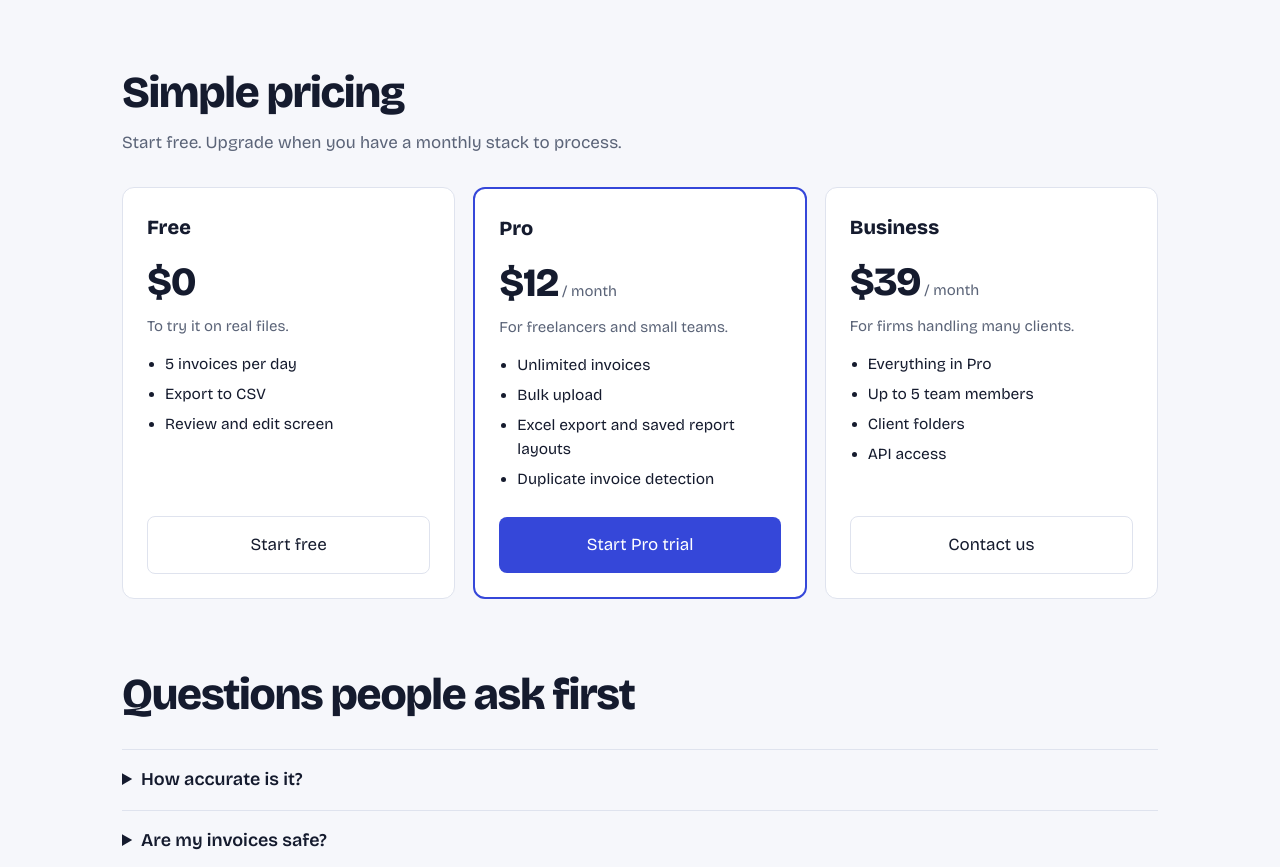
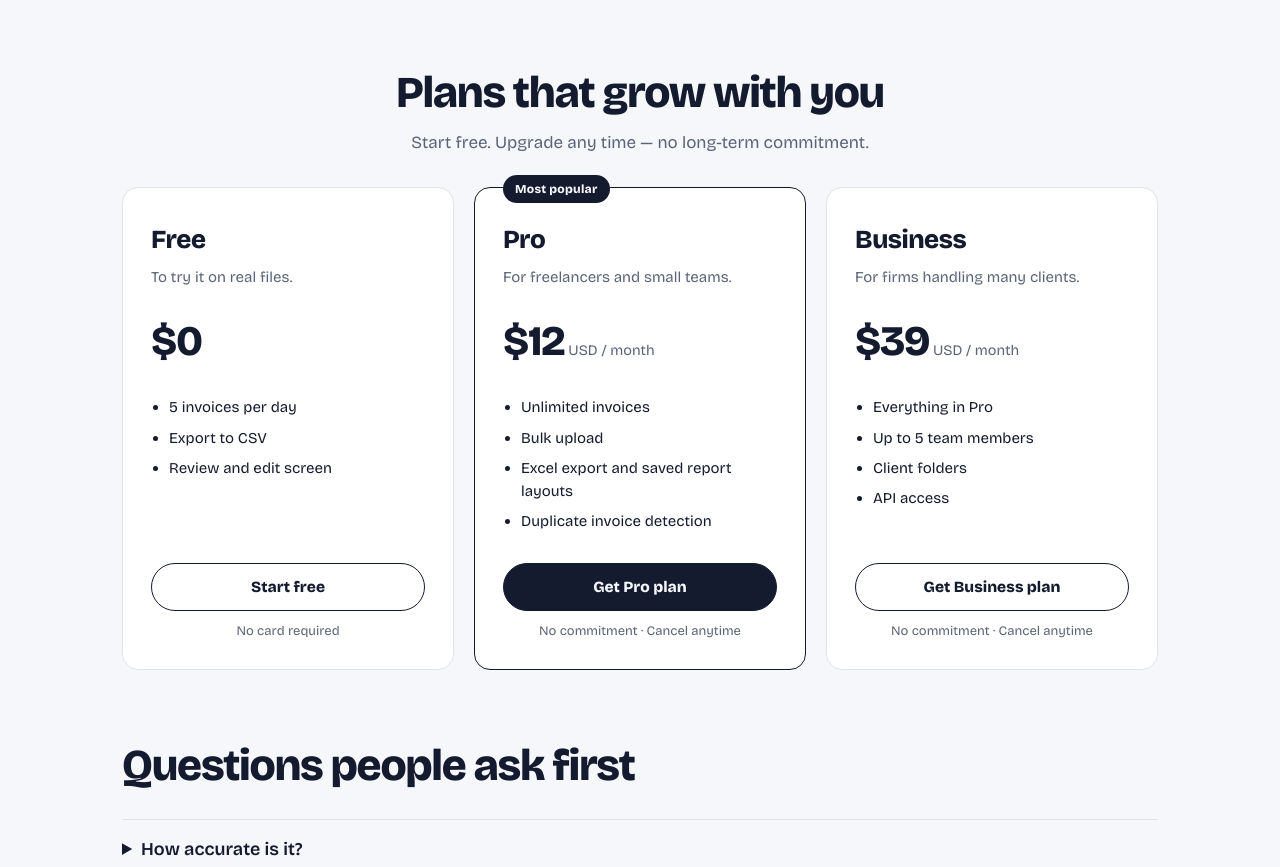
Before and after one commit to bikashHat602/Tidy-Ledger, a website: page public/landing.html in a window 1280 px wide. Shown: the part 2217-3084 px from the top of the page. Drawn offline with nearby package versions, Linux system fonts and the light colour scheme.

Commit message:
Redesign pricing section: clean cards, big pill buttons, centered heading (matches requested style)

```diff
--- a/public/landing.html
+++ b/public/landing.html
@@ -112,16 +112,22 @@ h2{font-size:clamp(28px,4vw,44px);letter-spacing:-.03em;line-height:1.08;margin:
 .steps span{color:var(--muted);font-size:15.5px}
 
 /* pricing */
-.plans{display:grid;grid-template-columns:repeat(3,1fr);gap:18px;align-items:stretch}
-.plan{background:var(--surface);border:1px solid var(--line);border-radius:12px;padding:24px;display:flex;flex-direction:column}
-.plan.main{border:2px solid var(--accent)}
-.plan h3{margin:0;font-size:20px}
-.price{font-size:40px;font-weight:800;letter-spacing:-.03em;margin:8px 0 2px}
-.price small{font-size:15px;font-weight:400;color:var(--muted);letter-spacing:0}
-.plan p{color:var(--muted);margin:0 0 14px;font-size:15px}
-.plan ul{margin:0 0 20px;padding-left:18px;flex:1}
-.plan li{margin-bottom:6px;font-size:15.5px}
-.plan .btn{text-align:center}
+.plans{display:grid;grid-template-columns:repeat(3,1fr);gap:20px;align-items:stretch;max-width:1040px;margin:0 auto}
+.plan{position:relative;background:var(--surface);border:1px solid var(--line);border-radius:16px;padding:32px 28px 28px;display:flex;flex-direction:column;transition:border-color .15s,box-shadow .15s}
+.plan.main{border-color:var(--ink)}
+.plan:hover{box-shadow:0 6px 20px rgba(20,20,30,.06)}
+.badge{position:absolute;top:-13px;left:28px;background:var(--ink);color:var(--bg);font-size:12px;font-weight:700;letter-spacing:.02em;padding:5px 12px;border-radius:999px}
+.plan h3{margin:0;font-size:26px;font-weight:800;letter-spacing:-.02em}
+.plan .desc{color:var(--muted);margin:6px 0 20px;font-size:15px}
+.price-big{font-size:42px;font-weight:800;letter-spacing:-.03em;margin:0 0 22px}
+.price-big small{font-size:14.5px;font-weight:500;color:var(--muted);letter-spacing:0}
+.plan ul{margin:0 0 22px;padding-left:18px;flex:1}
+.plan li{margin-bottom:7px;font-size:15px;color:var(--ink)}
+.plan-cta{display:block;text-align:center;background:var(--ink);color:var(--bg);border:1.5px solid var(--ink);border-radius:999px;padding:14px 0;font:700 15.5px "Bricolage Grotesque",system-ui,sans-serif;text-decoration:none;transition:filter .15s}
+.plan-cta:hover{filter:brightness(1.15)}
+.plan-cta.ghost{background:transparent;color:var(--ink)}
+.plan-cta.ghost:hover{background:var(--ink);color:var(--bg);filter:none}
+.plan-foot{text-align:center;color:var(--muted);font-size:13px;margin:10px 0 0}
 
 details{border-top:1px solid var(--line);padding:16px 0}
 details:last-of-type{border-bottom:1px solid var(--line)}
@@ -223,29 +229,33 @@ footer{padding:40px 0 48px;color:var(--muted);font-size:14px;display:flex;justif
     </section>
 
     <section id="pricing">
-      <h2>Simple pricing</h2>
-      <p class="sub">Start free. Upgrade when you have a monthly stack to process.</p>
+      <h2 style="text-align:center;margin-left:auto;margin-right:auto">Plans that grow with you</h2>
+      <p class="sub" style="text-align:center;margin-left:auto;margin-right:auto">Start free. Upgrade any time — no long-term commitment.</p>
       <div class="plans">
         <div class="plan">
           <h3>Free</h3>
-          <div class="price">$0</div>
-          <p>To try it on real files.</p>
+          <p class="desc">To try it on real files.</p>
+          <div class="price-big">$0</div>
           <ul><li>5 invoices per day</li><li>Export to CSV</li><li>Review and edit screen</li></ul>
-          <a class="btn ghost" href="#" data-cta>Start free</a>
+          <a class="plan-cta ghost" href="#" data-cta>Start free</a>
+          <p class="plan-foot">No card required</p>
         </div>
         <div class="plan main">
+          <span class="badge">Most popular</span>
           <h3>Pro</h3>
-          <div class="price">$12<small> / month</small></div>
-          <p>For freelancers and small teams.</p>
+          <p class="desc">For freelancers and small teams.</p>
+          <div class="price-big">$12<small> USD / month</small></div>
           <ul><li>Unlimited invoices</li><li>Bulk upload</li><li>Excel export and saved report layouts</li><li>Duplicate invoice detection</li></ul>
-          <a class="btn" href="#" data-cta>Start Pro trial</a>
+          <a class="plan-cta" href="#" data-cta>Get Pro plan</a>
+          <p class="plan-foot">No commitment · Cancel anytime</p>
         </div>
         <div class="plan">
           <h3>Business</h3>
-          <div class="price">$39<small> / month</small></div>
-          <p>For firms handling many clients.</p>
+          <p class="desc">For firms handling many clients.</p>
+          <div class="price-big">$39<small> USD / month</small></div>
           <ul><li>Everything in Pro</li><li>Up to 5 team members</li><li>Client folders</li><li>API access</li></ul>
-          <a class="btn ghost" href="#" data-cta>Contact us</a>
+          <a class="plan-cta ghost" href="#" data-cta>Get Business plan</a>
+          <p class="plan-foot">No commitment · Cancel anytime</p>
         </div>
       </div>
     </section>
```
